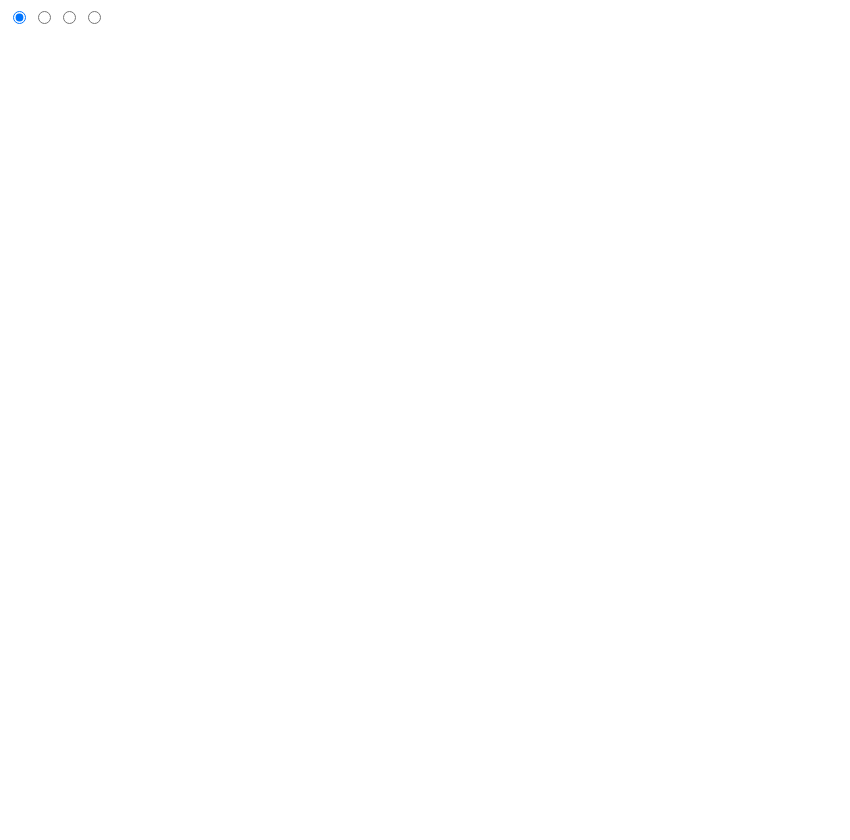
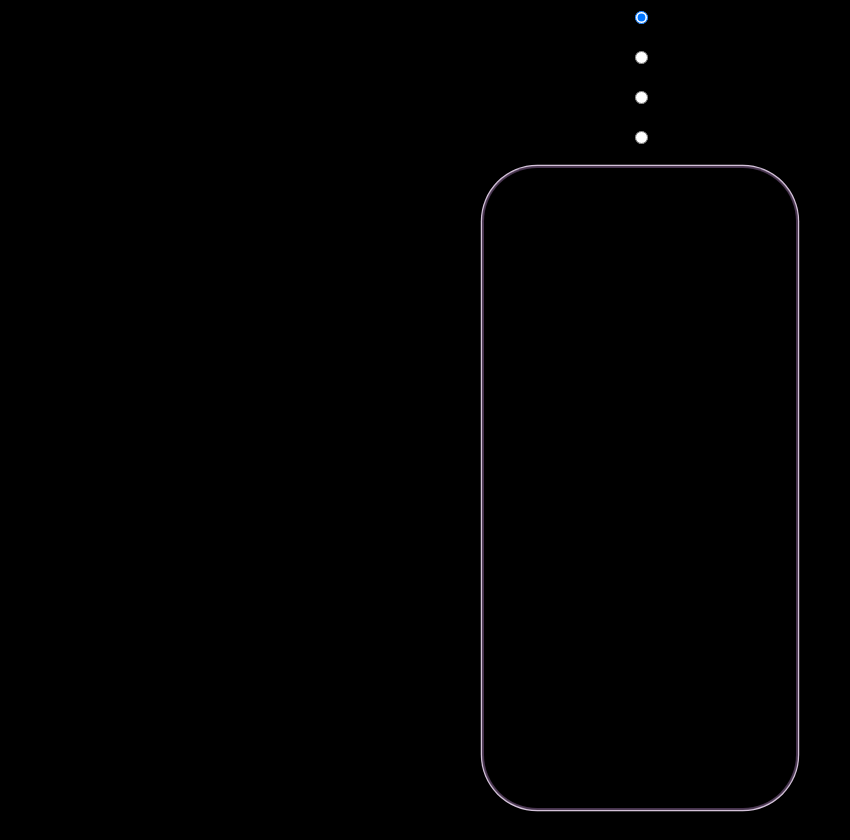
Before and after one commit to ShashankRKumar/Coding_Iphone-14, a plain HTML site: page index.html in a window 1280 px wide. Shown: the whole page, without its empty margins (0-850 px from the left). Before the commit the page ends 800 px from the top, so only its background shows below. Drawn offline with Linux system fonts and the light colour scheme.

Commit message:
Update Styles.css

```diff
--- a/style.css
+++ b/style.css
@@ -33,3 +33,38 @@
         opacity: 1;
     }
 }
+
+@keyframes appear{
+    to{
+        transform: scale3d(1, 1, 1);
+        opacity: 1;
+}}
+
+
+body{
+    background-color: black;
+    display: flex;
+    flex-direction: column;
+    gap: 3em;
+    align-items: center;
+    justify-content: center;
+    min-height: 100vh;
+    font-family: 'Inter';
+    font-size: var(--size);
+
+}
+
+.phone {
+    position: relative;
+    z-index: 1;
+    aspect-ratio: 37/76;
+    background: black;
+    height: var(--height);
+    border-radius: var(--border-raduis);
+    box-shadow:0 0 0.1em 0.25em hsl(var(--c-h), 20%, 25%), 0 0 0 var(--border-width) hsl(var(--c-h), 30%, 85%);
+    box-sizing: border-box;
+    opacity: 0;
+    transform: scale3d(1.1, 1.1, 1);
+    -webkit-animation: appear 1s var(--ease-out) forwards;
+
+}
```
